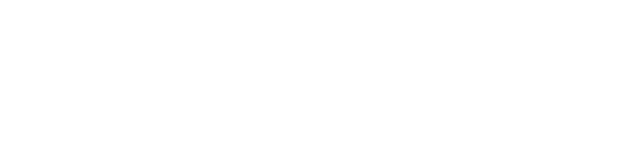
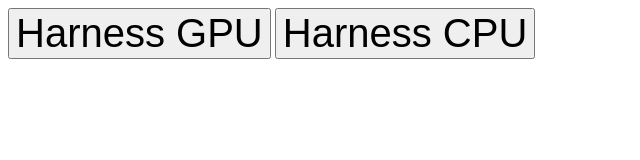
Before and after one commit to huningxin/webcl-harness, a plain HTML site: page index.html in a window 1280 px wide. Shown: the whole page, without its empty margins (0-640 px from the left). Drawn offline with Linux system fonts and the light colour scheme.

Commit message:
Add GPU and CPU harness

```diff
--- a/index.html
+++ b/index.html
@@ -25,7 +25,7 @@ function loadKernel(id){
   }
   return kernelSource;
 }
-function main (count) {
+function harness(gpu) {
   // All output is written to element by id "output"
   var output = document.getElementById("output");
   output.innerHTML = "";
@@ -57,7 +57,11 @@ function main (count) {
     var program = ctx.createProgram(kernelSrc);
 
     // To harness GPU
-    var device = webcl.getPlatforms()[0].getDevices(webcl.DEVICE_TYPE_GPU)[0];
+    var device;
+    if (typeof(gpu) !== 'undefined' && gpu)
+      device = webcl.getPlatforms()[0].getDevices(webcl.DEVICE_TYPE_GPU)[0];
+    else
+      device = webcl.getPlatforms()[0].getDevices(webcl.DEVICE_TYPE_CPU)[0];
 
     try {
       program.build ([device], "");
@@ -104,10 +108,12 @@ function main (count) {
     throw e;
   }
 }
-window.onload = function() {
-  main();
-}
+
 </script>
+<div>
+  <button id='gpu' onclick='harness(true);' style='font-size: 30pt;'>Harness GPU</button>
+  <button id='cpu' onclick='harness(false);' style='font-size: 30pt;'>Harness CPU</button>
+</div>
 <div id="output">
 </div>
 </body>
```
